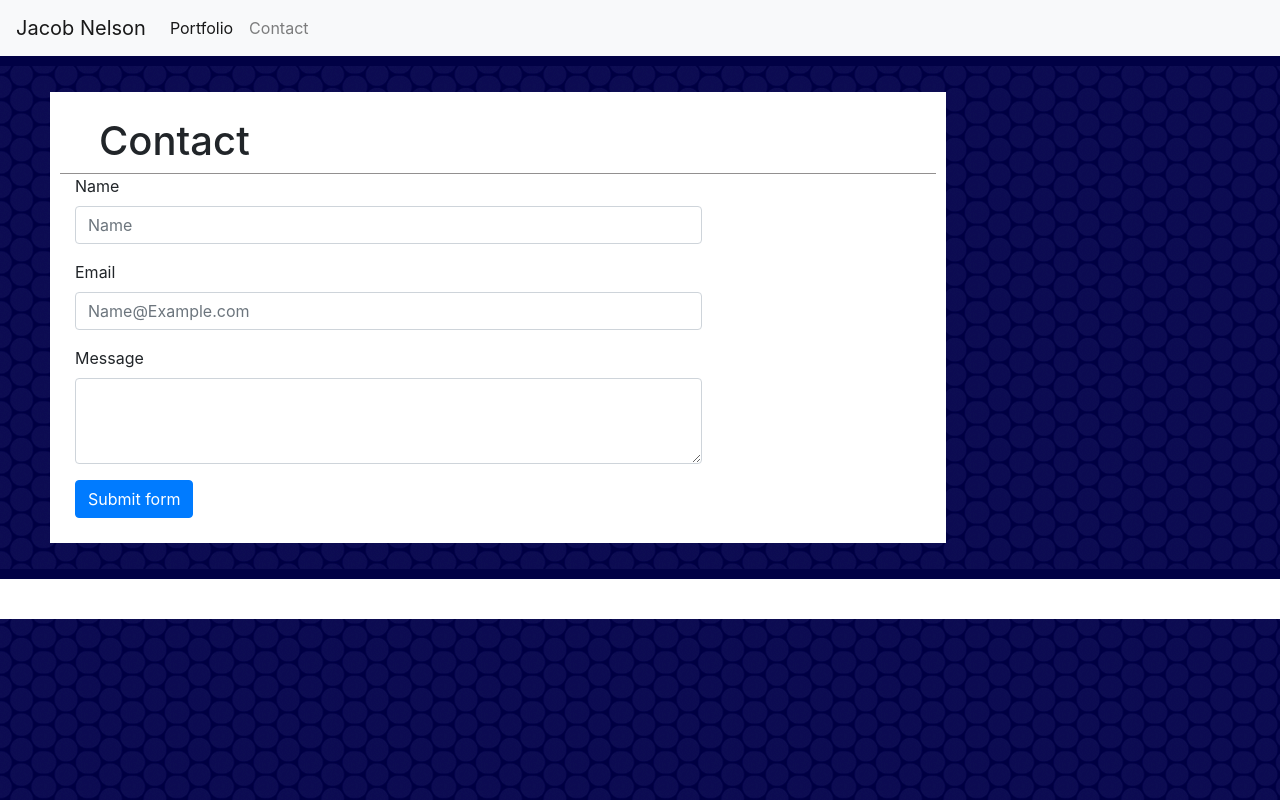
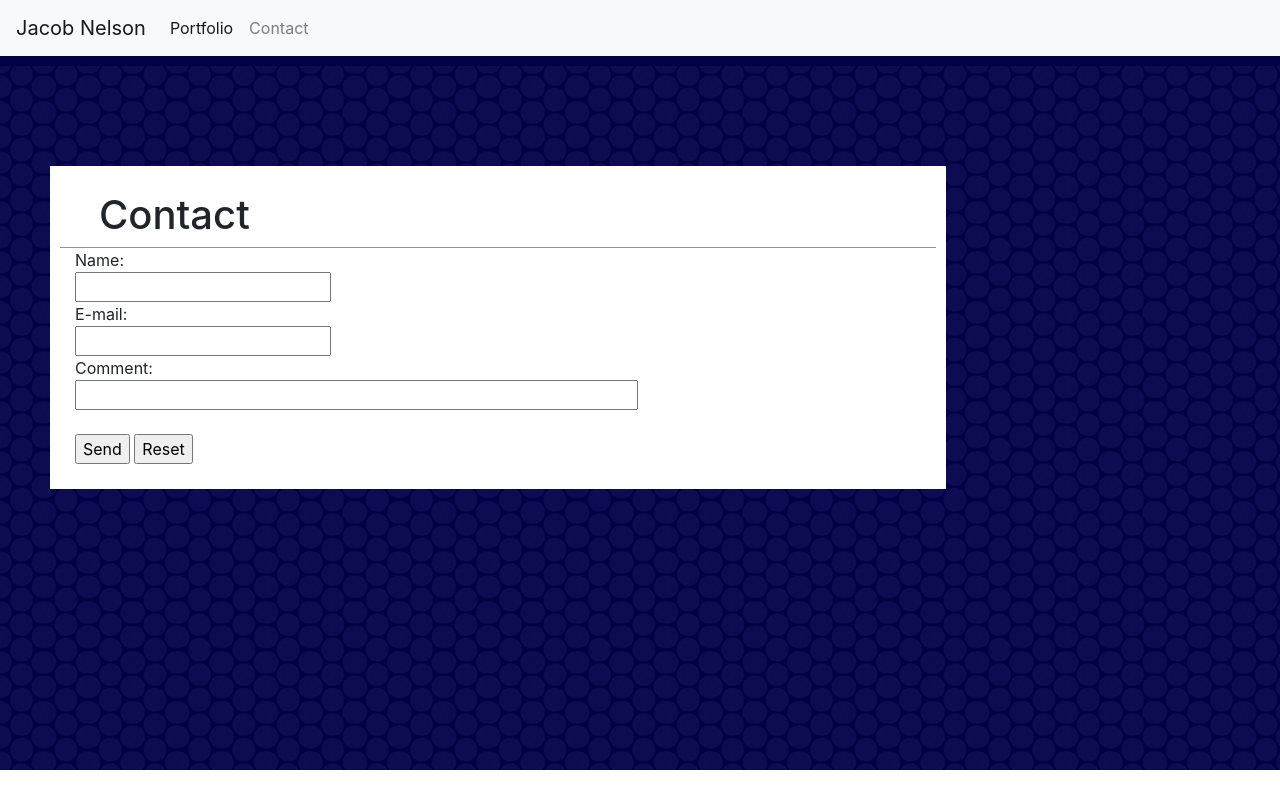
Before and after one commit to Jacobn88/Portfolio, a plain HTML site: page contact.html in a window 1280 px wide. Drawn offline with nearby package versions, Linux system fonts and the light colour scheme.

Commit message:
footer change and margin tweaks

```diff
--- a/contact.html
+++ b/contact.html
@@ -1,67 +1,85 @@
 <!DOCTYPE html>
 <html lang="en">
+
 <head>
     <meta charset="UTF-8">
     <meta name="viewport" content="width=device-width, initial-scale=1.0">
     <title>Jacob Nelson</title>
     <link rel="stylesheet" href="reset.css">
-    <link rel="stylesheet" href="https://stackpath.bootstrapcdn.com/bootstrap/4.5.2/css/bootstrap.min.css" integrity="sha384-JcKb8q3iqJ61gNV9KGb8thSsNjpSL0n8PARn9HuZOnIxN0hoP+VmmDGMN5t9UJ0Z" crossorigin="anonymous">
+    <link rel="stylesheet" href="https://stackpath.bootstrapcdn.com/bootstrap/4.5.2/css/bootstrap.min.css"
+        integrity="sha384-JcKb8q3iqJ61gNV9KGb8thSsNjpSL0n8PARn9HuZOnIxN0hoP+VmmDGMN5t9UJ0Z" crossorigin="anonymous">
     <script src="https://ajax.googleapis.com/ajax/libs/jquery/1.11.2/jquery.min.js"></script>
     <script src="https://maxcdn.bootstrapcdn.com/bootstrap/3.3.4/js/bootstrap.min.js">  </script>
 
     <style>
-        html, body {
-            padding:0;
-            margin:0;
-            height:100%;
+        html,
+        body {
+            padding: 0;
+            margin: 0;
+            height: 100%;
         }
+
         body {
             background-image: url(images/circle-blues.png);
         }
+
         nav {
             border-bottom: 10px solid #010145
         }
+
         .navbar-collapse.in {
             display: block !important;
         }
+
         .container {
             background-color: white;
             padding: 25px;
-            margin:26px 50px 26px 50px;
+            margin: 100px 50px 26px 50px;
             width: 70%
         }
+
         .top {
             border-bottom: 1px solid rgb(146, 144, 144);
         }
+
         h1 {
             padding-left: 12px;
             margin-left: 12px;
             height: 100%;
             float: left;
         }
+
         img {
-            margin:15px;
+            margin: 15px;
             padding-left: 30px;
         }
+
         footer {
+            position: fixed;
+            left: 0;
+            bottom: 0;
             width: 100%;
-            border-top: 10px solid #010145;
             background-color: white;
-            height: 50px;
+            color: white;
+            text-align: center;
+            height: 30px;
         }
+
         @media screen and (max-width: 460px) {
 
             .container {
-      width:75%;
+                width: 75%;
             }
         }
     </style>
 </head>
+
 <body>
     <!-- nav outside of container -->
     <nav class="navbar navbar-expand-lg navbar-light bg-light">
         <a class="navbar-brand" href="index.html">Jacob Nelson</a>
-        <button class="navbar-toggler" type="button" data-toggle="collapse" data-target="#navbarNav" aria-controls="navbarNav" aria-expanded="false" aria-label="Toggle navigation">
+        <button class="navbar-toggler" type="button" data-toggle="collapse" data-target="#navbarNav"
+            aria-controls="navbarNav" aria-expanded="false" aria-label="Toggle navigation">
             <span class="navbar-toggler-icon"></span>
         </button>
         <div class="collapse navbar-collapse" id="navbarNav">
@@ -85,20 +103,15 @@
                         <h1>Contact</h1>
                     </div>
                     <div class="col-md-9">
-                    <form>
-                        <div class="form-group">
-                          <label for="exampleFormControlInput1">Name</label>
-                          <input class="form-control" type="text" placeholder="Name">
-                        </div>
-                        <div class="form-group">
-                            <label for="exampleFormControlInput1">Email</label>
-                            <input type="email" class="form-control" id="exampleFormControlInput1" placeholder="Name@Example.com">
-                          </div>
-                        <div class="form-group">
-                          <label for="exampleFormControlTextarea1">Message</label>
-                          <textarea class="form-control" id="exampleFormControlTextarea1" rows="3"></textarea>
-                        </div>
-                        <button class="btn btn-primary" type="submit">Submit form</button>
+                        <form action="nelsonjacob1988@gmail.com" method="post" enctype="text/plain">
+                            Name:<br>
+                            <input type="text" name="name"><br>
+                            E-mail:<br>
+                            <input type="text" name="mail"><br>
+                            Comment:<br>
+                            <input type="text" name="comment" size="50"><br><br>
+                            <input type="submit" value="Send">
+                            <input type="reset" value="Reset">
                         </form>
                     </div>
                     <div class="row">
@@ -116,4 +129,5 @@
         </div>
     </footer>
 </body>
+
 </html>
```
Also changed, not shown: index.html (+40 -17 lines), portfolio.html (+44 -20 lines). Lines whose indentation alone changed are shown as unchanged.
